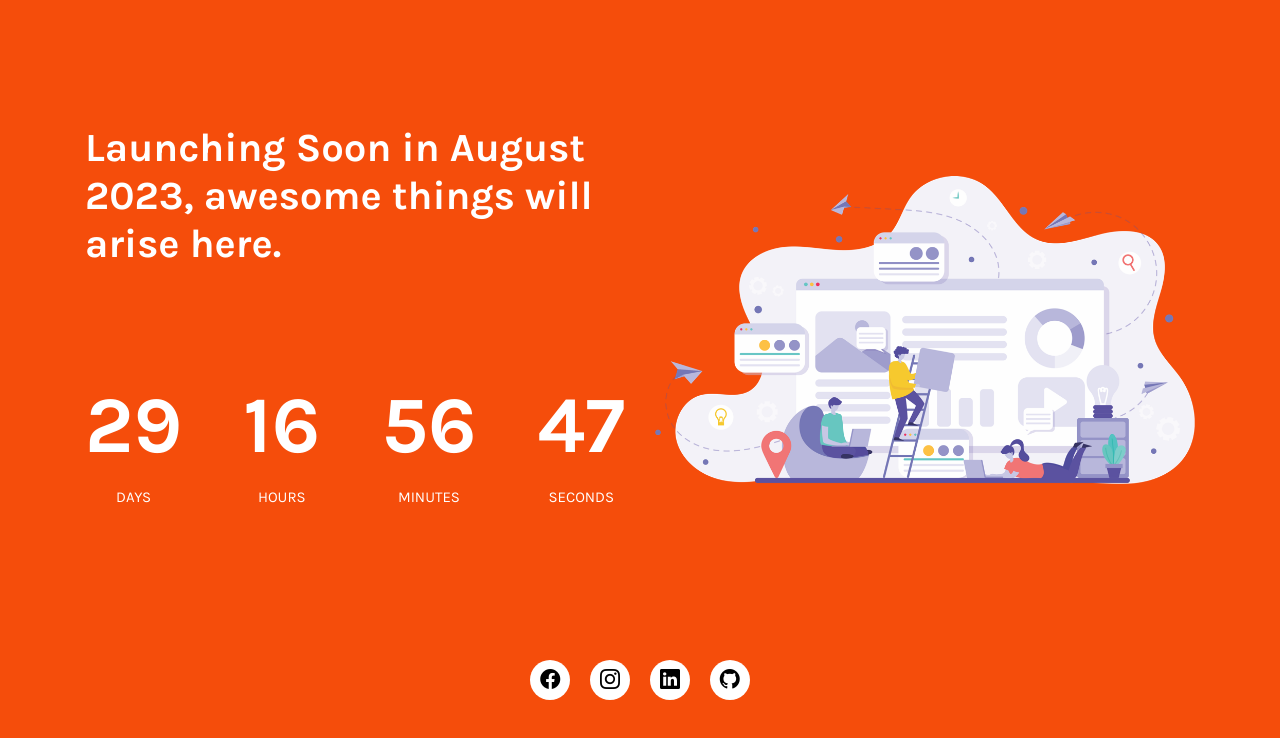
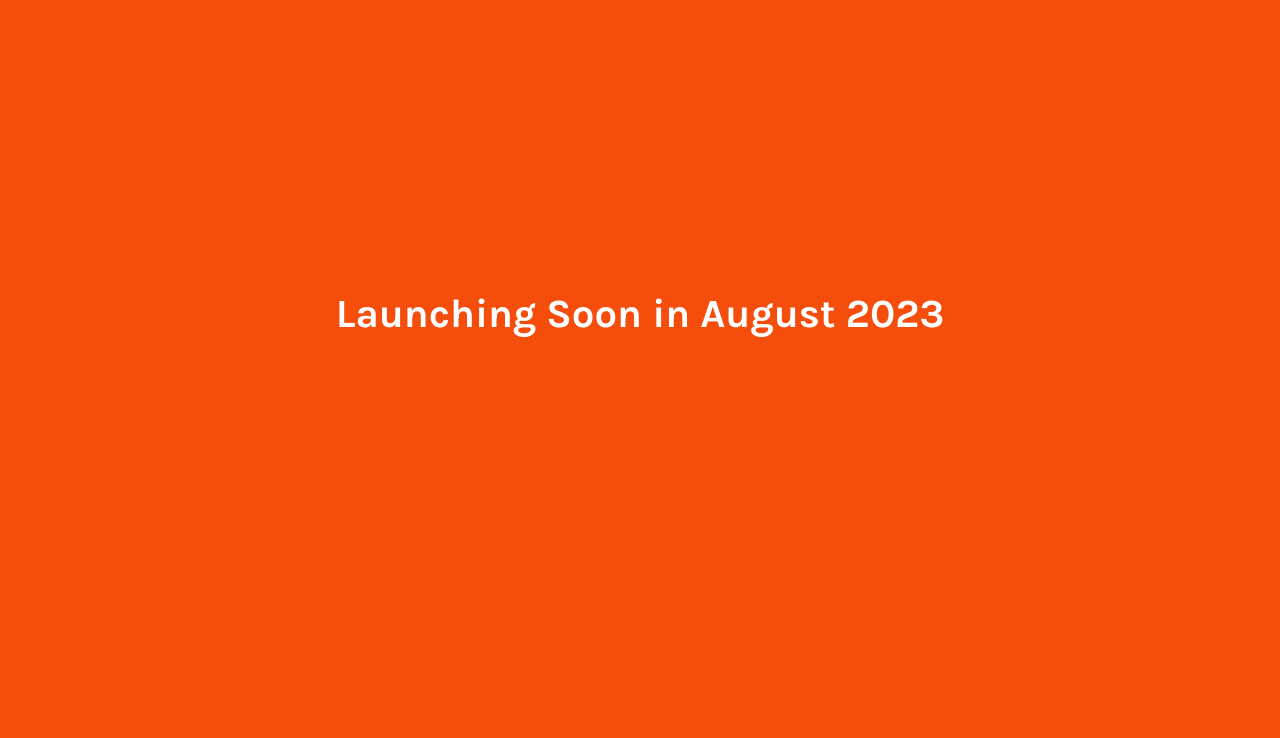
Before and after one commit to WhiteDragon777/salesfactorypro, a website: page index.html in a window 1280 px wide. Drawn offline with nearby package versions, Linux system fonts and the light colour scheme.

Commit message:
Lauching Soon only centered

```diff
--- a/index.html
+++ b/index.html
@@ -14,54 +14,12 @@
 
 <body class="min-vh-100 d-flex flex-column">
     <main class="my-auto">
-        <div class="container">
-            <div class="row">
-                <div class="col-md-6 section-left">
-                    <h1 class="page-title">Launching Soon in August 2023, awesome things will arise here.</h1>
-                    <div id="timer" class="bd-cd-timer">
-                        <div class="time-card">
-                            <span class="time-count" id="days"></span>
-                            <span class="time-label">DAYS</span>
-                        </div>
-                        <div class="time-card">
-                            <span class="time-count" id="hours"></span>
-                            <span class="time-label">HOURS</span>
-                        </div>
-                        <div class="time-card">
-                            <span class="time-count" id="minutes"></span>
-                            <span class="time-label">MINUTES</span>
-                        </div>
-                        <div class="time-card">
-                            <span class="time-count" id="seconds"></span>
-                            <span class="time-label">SECONDS</span>
-                        </div>
-                    </div>
-                    <!-- <form class="form-subscribe">
-                        <div class="form-group">
-                            <label for="email" class="sr-only">email</label>
-                            <input type="email" name="email" id="email" class="form-control" placeholder="email address">
-                        </div>
-                        <button type="submit" class="btn btn-subscribe">Notify Me</button>
-                    </form> -->
-                </div>
-                <div class="col-md-6 d-none d-md-flex align-items-center">
-                    <img src="assets/images/coming-soon.png" alt="coming soon" class="img-fluid">
-                </div>
-            </div>
+        <div class="container text-center ">
+            <h1 class="page-title">Launching Soon in August 2023</h1>
+
         </div>
     </main>
 
-    <footer class="text-center">
-        <nav class="footer-social-links">
-            <a href="#" class="social-link"><i class="bi bi-facebook"></i></a>
-            <a href="#" class="social-link"><i class="bi bi-instagram"></i></a>
-            <a href="#" class="social-link"><i class="bi bi-linkedin"></i></a>
-            <a href="#" class="social-link"><i class="bi bi-github"></i></a>
-
-        </nav>
-    </footer>
-
-    <script src="assets/js/bd-timer.js"></script>
 </body>
 
 </html>
```
